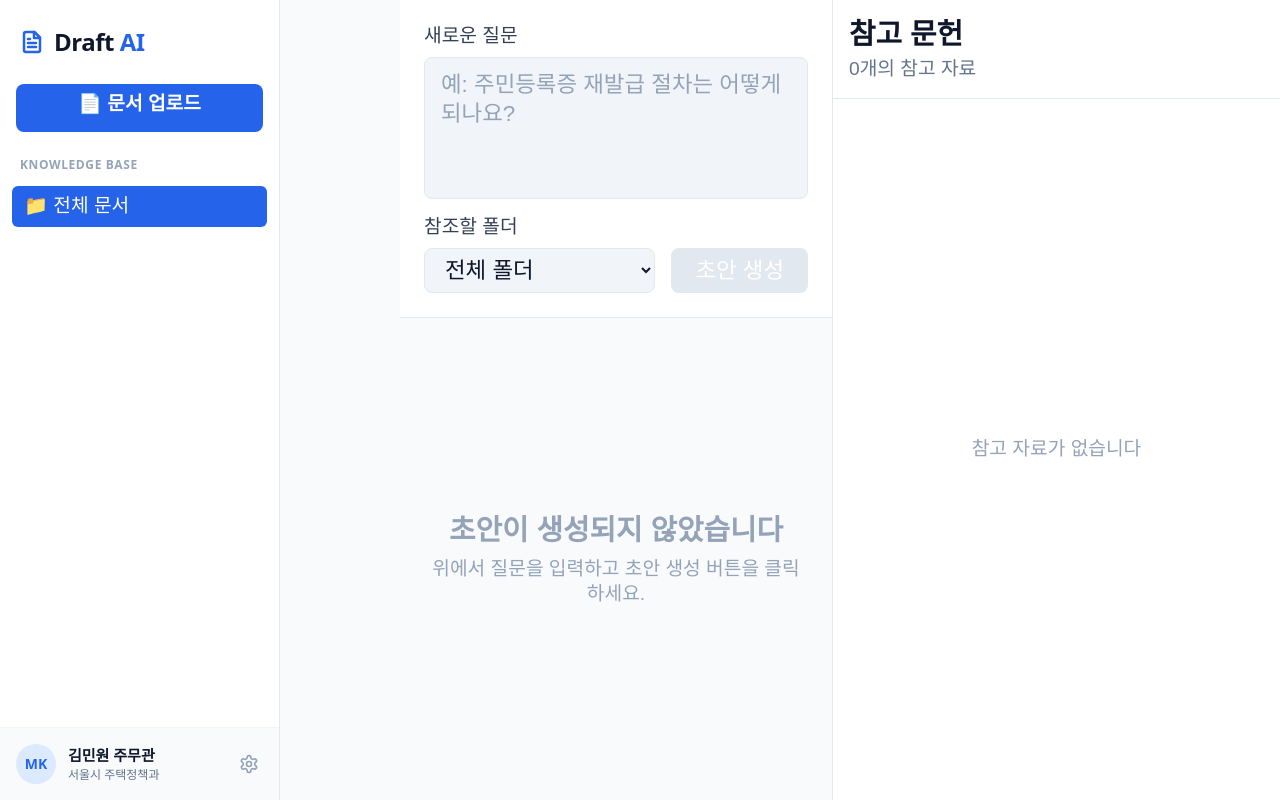
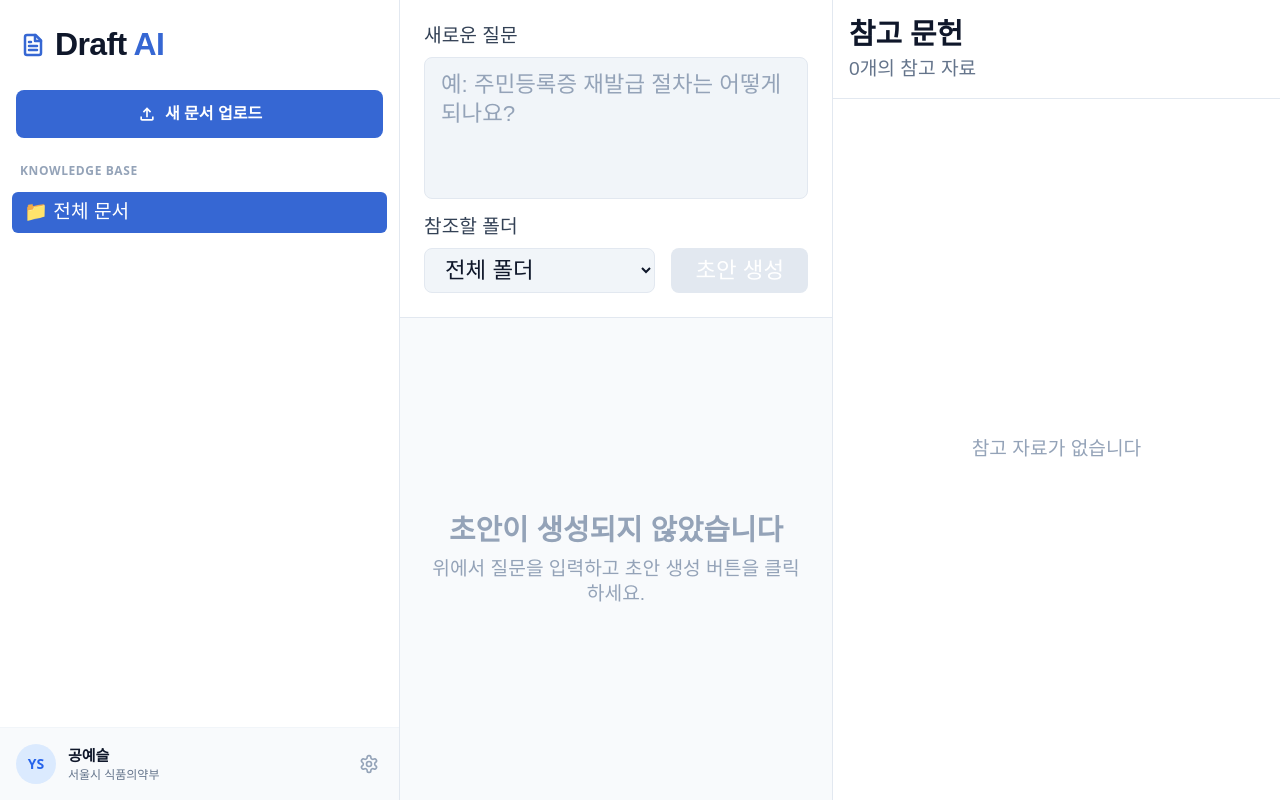
Before and after one commit to 0ys/draft-ai, a Next.js app in the folder frontend/: page /dashboard in a window 1280 px wide. Built offline with nearby package versions, Linux system fonts and the light colour scheme.

Commit message:
feat: 파일 업로드 구현

```diff
--- a/frontend/next.config.mjs
+++ b/frontend/next.config.mjs
@@ -1,6 +1,12 @@
 /** @type {import('next').NextConfig} */
 const nextConfig = {
-  reactStrictMode: true
+  reactStrictMode: true,
+  // Server Actions 요청 크기 제한 증가 (50MB)
+  experimental: {
+    serverActions: {
+      bodySizeLimit: '50mb',
+    },
+  },
 };
 
 export default nextConfig;
--- a/frontend/src/components/Knowledge/FileUploadButton.tsx
+++ b/frontend/src/components/Knowledge/FileUploadButton.tsx
@@ -2,6 +2,7 @@
 
 import styled from '@emotion/styled';
 import { useRef, useState } from 'react';
+import { SvgIcon } from '@/components/icons';
 
 type FileUploadButtonProps = {
   onUpload: (file: File) => Promise<void>;
@@ -15,13 +16,24 @@ export function FileUploadButton({ onUpload }: FileUploadButtonProps) {
     const file = e.target.files?.[0];
     if (!file) return;
 
+    // 파일 크기 제한: 50MB
+    const MAX_FILE_SIZE = 50 * 1024 * 1024;
+    if (file.size > MAX_FILE_SIZE) {
+      alert('파일 크기는 최대 50MB까지 업로드 가능합니다.');
+      return;
+    }
+
     const allowedTypes = [
       'application/pdf',
       'application/vnd.openxmlformats-officedocument.wordprocessingml.document',
       'application/msword',
     ];
 
-    if (!allowedTypes.includes(file.type)) {
+    // 파일 확장자도 체크 (MIME type이 제대로 감지되지 않는 경우 대비)
+    const fileExtension = file.name.split('.').pop()?.toLowerCase();
+    const allowedExtensions = ['pdf', 'docx', 'doc'];
+
+    if (!allowedTypes.includes(file.type) && !allowedExtensions.includes(fileExtension || '')) {
       alert('PDF 또는 DOCX 파일만 업로드 가능합니다.');
       return;
     }
@@ -31,7 +43,8 @@ export function FileUploadButton({ onUpload }: FileUploadButtonProps) {
       await onUpload(file);
     } catch (error) {
       console.error('파일 업로드 실패:', error);
-      alert('파일 업로드에 실패했습니다.');
+      const errorMessage = error instanceof Error ? error.message : '알 수 없는 오류가 발생했습니다.';
+      alert(`파일 업로드에 실패했습니다: ${errorMessage}`);
     } finally {
       setIsUploading(false);
       if (fileInputRef.current) {
@@ -53,7 +66,14 @@ export function FileUploadButton({ onUpload }: FileUploadButtonProps) {
         onClick={() => fileInputRef.current?.click()}
         disabled={isUploading}
       >
-        {isUploading ? '업로드 중...' : '📄 문서 업로드'}
+        {isUploading ? (
+          '업로드 중...'
+        ) : (
+          <>
+            <SvgIcon name="upload" size={20} color="currentColor" />
+            <span>새 문서 업로드</span>
+          </>
+        )}
       </Button>
     </Wrapper>
   );
@@ -72,10 +92,12 @@ const Button = styled.button`
   color: ${({ theme }) => theme.colors.White};
   border: none;
   border-radius: ${({ theme }) => theme.borderRadius.sm};
-  ${({ theme }) => theme.fonts.Body2};
-  font-weight: 500;
-  transition: background-color 0.2s;
+  ${({ theme }) => theme.fonts.Body3};
   cursor: pointer;
+  display: flex;
+  align-items: center;
+  justify-content: center;
+  gap: 0.5rem;
 
   &:hover:not(:disabled) {
     background-color: ${({ theme }) => theme.colors.Primary};
--- a/frontend/src/components/Knowledge/KnowledgeSidebar.tsx
+++ b/frontend/src/components/Knowledge/KnowledgeSidebar.tsx
@@ -1,6 +1,7 @@
 'use client';
 
 import styled from '@emotion/styled';
+import { useTheme } from '@emotion/react';
 import { useState } from 'react';
 import { Folder } from '@/types';
 import { FolderTree } from '@/components/Knowledge/FolderTree';
@@ -20,6 +21,7 @@ export function KnowledgeSidebar({
   onFolderSelect,
   onDocumentUpload,
 }: KnowledgeSidebarProps) {
+  const theme = useTheme();
   const [expandedFolders, setExpandedFolders] = useState<Set<string>>(new Set());
 
   const toggleFolder = (path: string) => {
@@ -37,7 +39,7 @@ export function KnowledgeSidebar({
       {/* 1. 상단 로고 영역 */}
       <BrandArea>
         <LogoIcon>
-          <SvgIcon name="file-text" size={24} color="#2563EB" />
+          <SvgIcon name="file-text" size={25} color={theme.colors.Primary} />
         </LogoIcon>
         <LogoText>
           Draft <span>AI</span>
@@ -71,10 +73,10 @@ export function KnowledgeSidebar({
       {/* 4. 하단 프로필 영역 */}
       <Footer>
         <UserProfile>
-          <Avatar>MK</Avatar>
+          <Avatar>YS</Avatar>
           <UserInfo>
-            <UserName>김민원 주무관</UserName>
-            <UserDept>서울시 주택정책과</UserDept>
+            <UserName>공예슬</UserName>
+            <UserDept>서울시 식품의약부</UserDept>
           </UserInfo>
           <SettingsButton>
             <SvgIcon name="settings" size={20} color="#94A3B8" />
@@ -90,8 +92,7 @@ export function KnowledgeSidebar({
 const Wrapper = styled.div`
   display: flex;
   flex-direction: column;
-  width: 280px;
-  height: 100vh;
+  height: 100%;
   background-color: ${({ theme }) => theme.colors.White};
   border-right: 1px solid ${({ theme }) => theme.colors.Slate200};
 `;
@@ -110,8 +111,7 @@ const LogoIcon = styled.div`
 `;
 
 const LogoText = styled.h1`
-  font-size: 1.5rem;
-  font-weight: 800;
+  ${({ theme }) => theme.fonts.Title1};
   color: ${({ theme }) => theme.colors.Slate950};
   letter-spacing: -0.02em;
 
--- a/frontend/src/styles/theme.ts
+++ b/frontend/src/styles/theme.ts
@@ -15,7 +15,7 @@ export const theme = {
     Slate50: '#F8FAFC',
 
     // 주요 색상 (Indigo/Blue 계열)
-    Primary: '#2563EB',
+    Primary: '#3667D3',
     PrimaryLight: '#DBEAFE',
     PrimaryText: '#1E40AF',
 
@@ -121,8 +121,8 @@ export const theme = {
       font-family: 'Noto Sans KR', sans-serif;
       font-size: 1rem;
       font-style: normal;
-      font-weight: 400;
-      line-height: 130%; /* 1.82rem */
+      font-weight: 200;
+      line-height: 1.5; /* 1.82rem */
     `,
     Body4: css`
       font-family: 'Noto Sans KR', sans-serif;
```
Also changed, not shown: frontend/public/icons/folder-outline.svg (added), frontend/public/icons/folder.svg (added).
